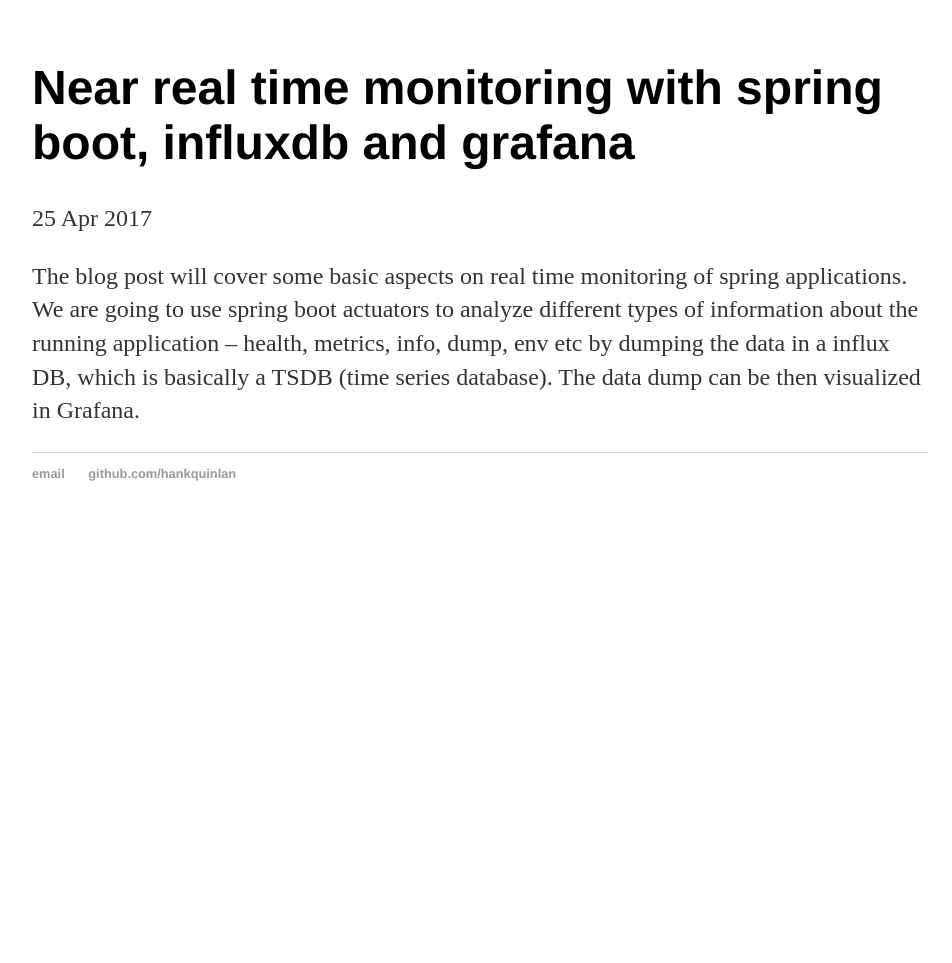
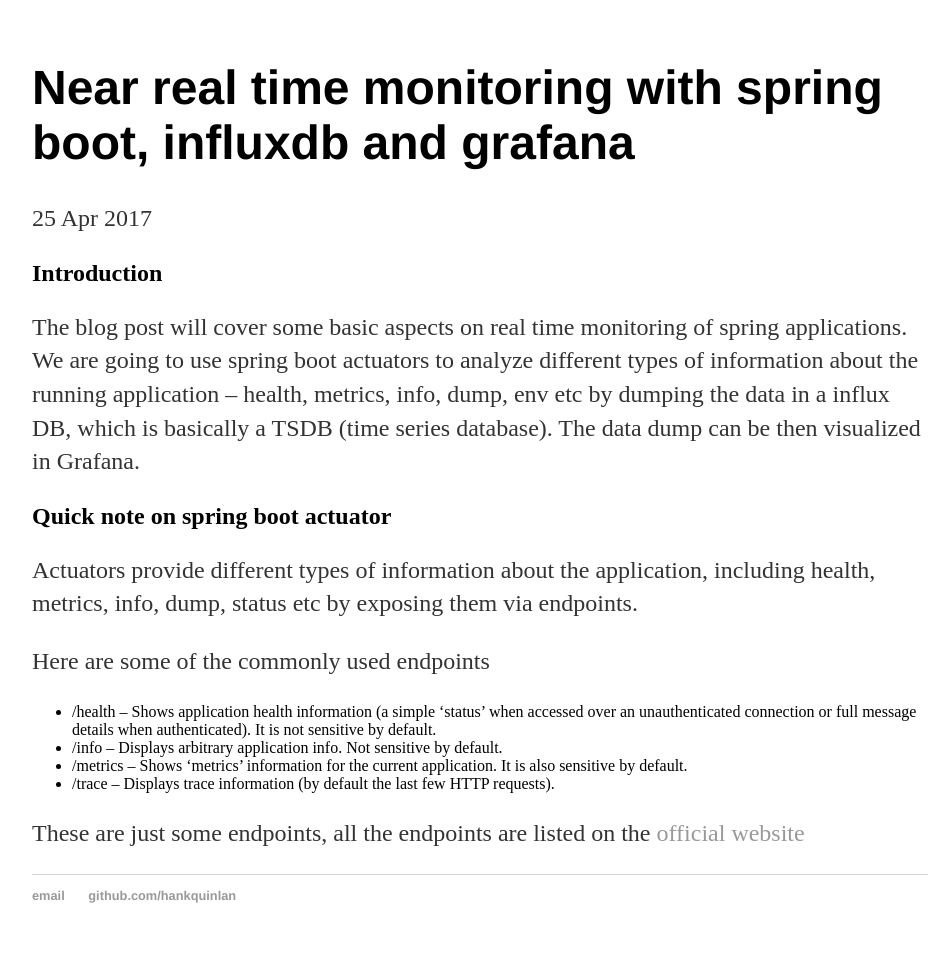
Before and after one commit to AmbujJauhari/AmbujJauhari.github.io, a Jekyll site: the page built from _posts/2017-04-25-Near-real-time-monitoring-with-spring-boot-influxdb-and-grafana.md, in a window 1280 px wide. Shown: the whole page, without its empty margins (160-1112 px from the left). Built offline with Jekyll 4.4.1, drawn with Linux system fonts in a browser that asks for light colours; before the commit the page ends 900 px from its top, so only the background shows below that.

Commit message:
Update 2017-04-25-Near-real-time-monitoring-with-spring-boot-influxdb-and-grafana.md

```diff
--- a/_posts/2017-04-25-Near-real-time-monitoring-with-spring-boot-influxdb-and-grafana.md
+++ b/_posts/2017-04-25-Near-real-time-monitoring-with-spring-boot-influxdb-and-grafana.md
@@ -4,4 +4,18 @@
 date: 2017-04-25
 ---
 
+## Introduction ##
 The blog post will cover some basic aspects on real time monitoring of spring applications. We are going to use spring boot actuators to analyze different types of information about the running application – health, metrics, info, dump, env etc by dumping the data in a influx DB, which is basically a TSDB (time series database). The data dump can be then visualized in Grafana.
+
+## Quick note on spring boot actuator ##
+ Actuators provide different types of information about the application, including health, metrics, info, dump, status etc by exposing them via endpoints.
+
+Here are some of the commonly used endpoints
+* /health – Shows application health information (a simple ‘status’ when accessed over an unauthenticated connection or full message details when authenticated). It is not sensitive by default.
+* /info – Displays arbitrary application info. Not sensitive by default.
+* /metrics – Shows ‘metrics’ information for the current application. It is also sensitive by default.
+* /trace – Displays trace information (by default the last few HTTP requests).
+
+These are just some endpoints, all the endpoints are listed on the [official website]
+
+[official website]:http://docs.spring.io/spring-boot/docs/current/reference/htmlsingle/#production-ready-endpoints
```
